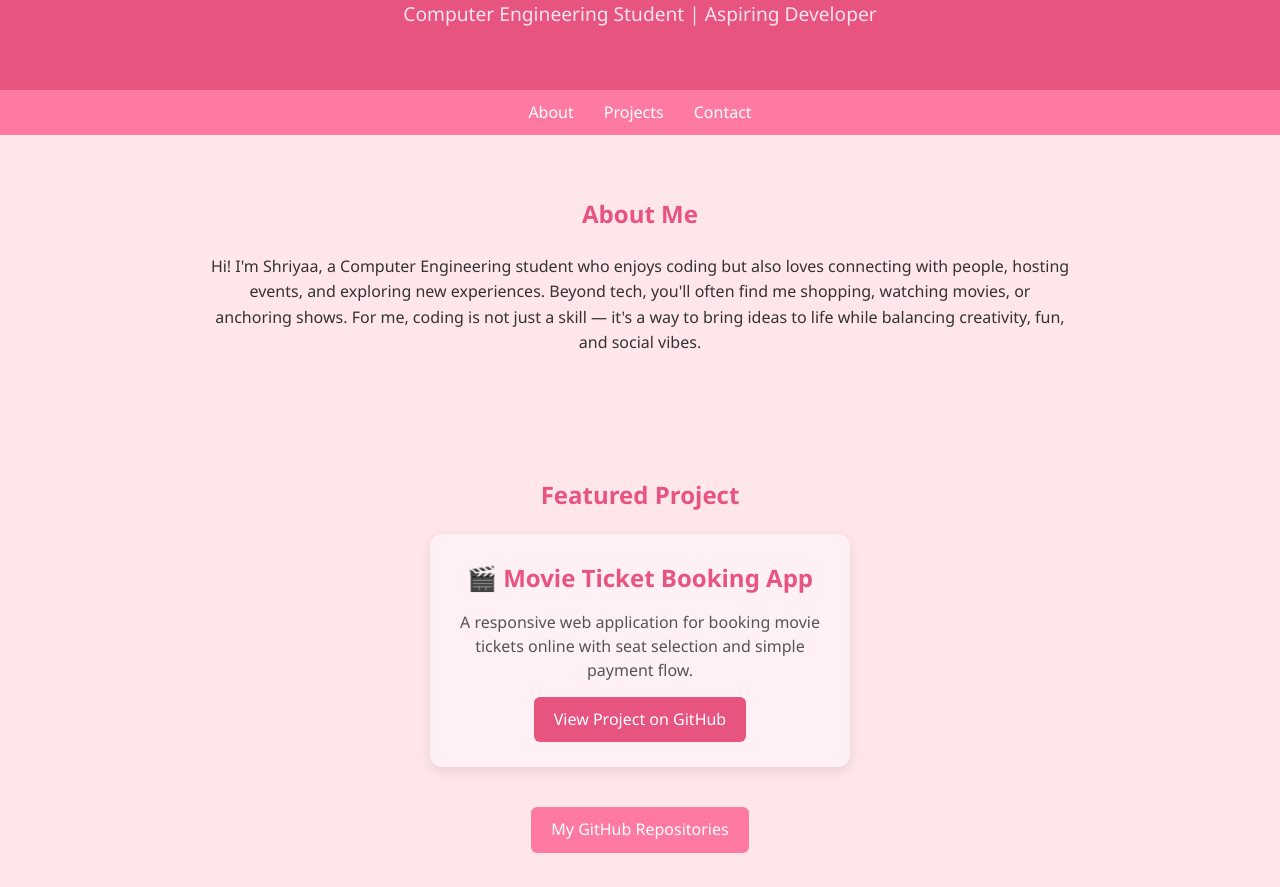
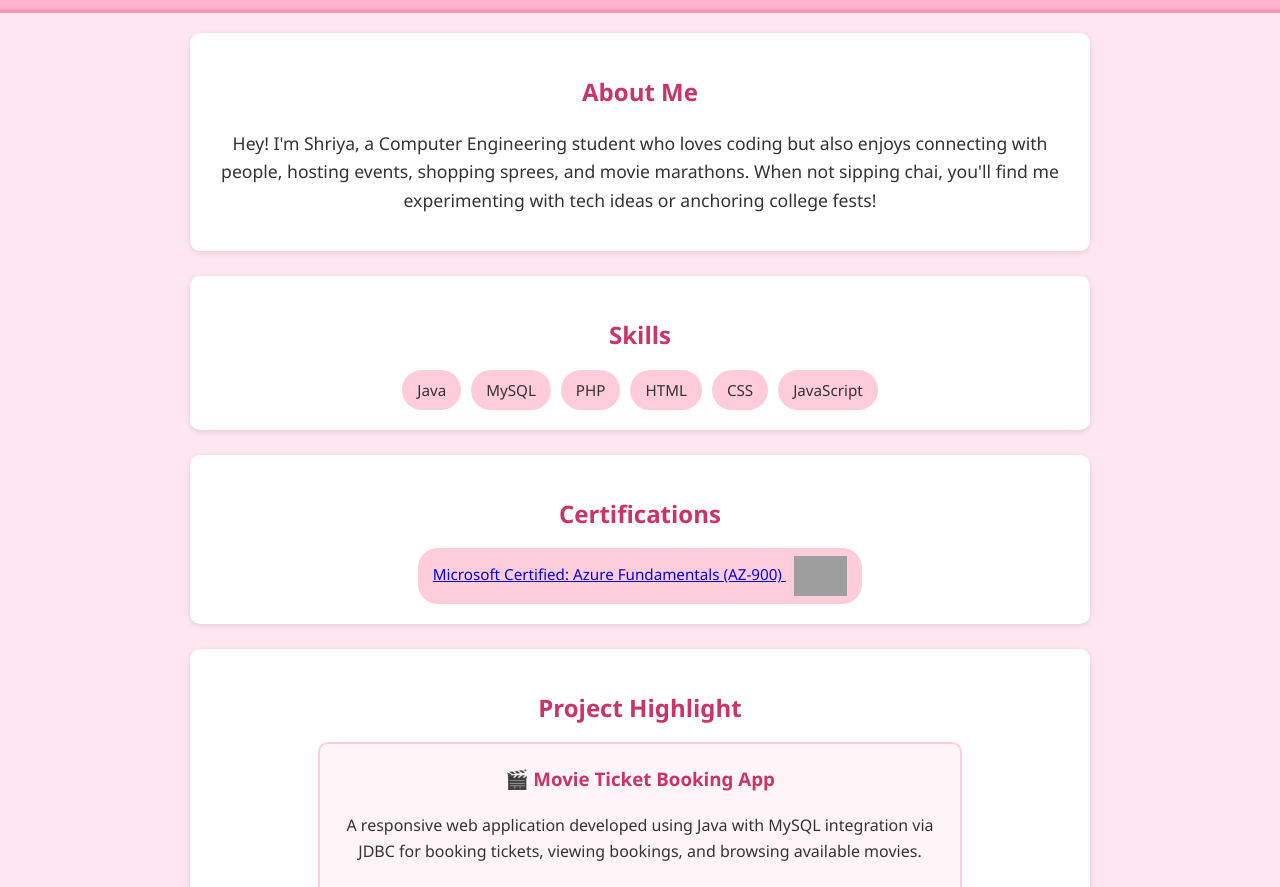
Before and after one commit to ShriyaaaSawant/shriyaaasawant.github.io, a plain HTML site: page index.html in a window 1280 px wide. Shown: the part 135-1022 px from the top of the page. Drawn offline with Linux system fonts and the light colour scheme; grey boxes are pictures that could not be loaded.

Commit message:
index.html

```diff
--- a/index.html
+++ b/index.html
@@ -1,179 +1,217 @@
 <!DOCTYPE html>
 <html lang="en">
 <head>
-  <meta charset="UTF-8" />
-  <meta name="viewport" content="width=device-width, initial-scale=1.0" />
+  <meta charset="UTF-8">
+  <meta name="viewport" content="width=device-width, initial-scale=1.0">
   <title>Shriyaa Sawant | Portfolio</title>
   <style>
-    * {
+    body {
+      font-family: 'Segoe UI', sans-serif;
       margin: 0;
       padding: 0;
-      box-sizing: border-box;
-    }
-    body {
-      font-family: "Segoe UI", sans-serif;
+      background-color: #ffe6f0; /* soft pink */
+      color: #333;
       line-height: 1.6;
-      background: #ffe6eb; /* soft pink background */
-      color: #333;
-    }
-    header {
-      background: #e75480; /* darker pink for header */
-      color: #fff;
-      padding: 60px 20px;
-      text-align: center;
-    }
-    header h1 {
-      font-size: 2.5rem;
-      margin-bottom: 10px;
-    }
-    header p {
-      font-size: 1.2rem;
-      color: #fce4ec;
-    }
-    nav {
-      background: #ff7aa2;
-      display: flex;
-      justify-content: center;
-      padding: 10px 0;
-      position: sticky;
-      top: 0;
-    }
-    nav a {
-      color: #fff;
-      margin: 0 15px;
-      text-decoration: none;
-      font-weight: 500;
-      transition: color 0.3s;
-    }
-    nav a:hover {
-      color: #333;
-    }
-    section {
-      padding: 60px 20px;
-      max-width: 900px;
-      margin: auto;
-      text-align: center;
-    }
-    section h2 {
-      margin-bottom: 20px;
-      color: #e75480;
+      scroll-behavior: smooth;
     }
 
-    /* Project Card Styling */
+    header {
+      text-align: center;
+      padding: 30px 10px;
+      background: #ffb3cc;
+      color: #fff;
+      border-bottom: 4px solid #ff99bb;
+    }
+
+    header h1 {
+      margin: 0;
+      font-size: 2rem;
+    }
+
+    header p {
+      margin: 5px 0 0;
+      font-size: 1.1rem;
+    }
+
+    .container {
+      max-width: 900px;
+      margin: 20px auto;
+      padding: 0 15px;
+    }
+
+    section {
+      margin-bottom: 40px;
+    }
+
+    h2 {
+      text-align: center;
+      margin-bottom: 15px;
+      color: #cc3366;
+    }
+
+    .about, .skills, .certifications, .projects {
+      background: #fff;
+      padding: 20px;
+      border-radius: 10px;
+      box-shadow: 0 2px 6px rgba(0,0,0,0.1);
+      margin-bottom: 25px;
+    }
+
+    .about p {
+      text-align: center;
+      font-size: 1.1rem;
+    }
+
+    .skills-list, .cert-list {
+      display: flex;
+      flex-wrap: wrap;
+      justify-content: center;
+      gap: 10px;
+      margin-top: 10px;
+    }
+
+    .skill-item, .cert-item {
+      background: #ffccd9;
+      padding: 8px 15px;
+      border-radius: 20px;
+      font-size: 0.95rem;
+      transition: transform 0.2s;
+    }
+
+    .skill-item:hover, .cert-item:hover {
+      transform: scale(1.05);
+      background: #ffb3cc;
+    }
+
+    .cert-item img {
+      height: 40px;
+      vertical-align: middle;
+      margin-left: 8px;
+    }
+
     .project-card {
-      background: #fff0f5;
-      padding: 25px;
-      border-radius: 12px;
-      max-width: 420px;
-      margin: 20px auto;
-      box-shadow: 0 4px 12px rgba(0, 0, 0, 0.1);
       text-align: center;
-      transition: transform 0.3s, box-shadow 0.3s;
+      padding: 20px;
+      background: #fff5f8;
+      border: 2px solid #ffccd9;
+      border-radius: 10px;
+      margin: 0 auto;
+      max-width: 600px;
     }
-    .project-card:hover {
-      transform: translateY(-5px);
-      box-shadow: 0 6px 16px rgba(0, 0, 0, 0.15);
+
+    .project-card h3 {
+      margin-top: 0;
+      color: #cc3366;
     }
-    .project-card h3 {
-      margin-bottom: 12px;
-      color: #e75480;
-      font-size: 1.5rem;
-    }
-    .project-card p {
-      font-size: 1rem;
-      margin-bottom: 15px;
-      color: #555;
-      line-height: 1.5;
-    }
+
     .project-card a {
       display: inline-block;
-      padding: 10px 20px;
-      background: #e75480;
+      margin-top: 10px;
+      text-decoration: none;
+      background: #cc3366;
       color: #fff;
-      text-decoration: none;
-      border-radius: 6px;
+      padding: 8px 15px;
+      border-radius: 20px;
       transition: background 0.3s;
     }
+
     .project-card a:hover {
-      background: #d64570;
+      background: #a3294f;
     }
 
-    /* GitHub Button */
     .github-btn {
-      margin-top: 20px;
-      display: inline-block;
+      display: block;
+      text-align: center;
+      margin: 20px auto 0;
+      text-decoration: none;
+      background: #ff6699;
+      color: #fff;
       padding: 10px 20px;
-      background: #ff7aa2;
-      color: #fff;
-      text-decoration: none;
-      border-radius: 6px;
+      border-radius: 25px;
+      font-weight: bold;
       transition: background 0.3s;
+      max-width: 200px;
     }
+
     .github-btn:hover {
-      background: #e75480;
+      background: #e05582;
     }
 
     footer {
       text-align: center;
-      background: #f8d7da;
-      padding: 20px;
+      padding: 15px;
+      font-size: 0.9rem;
+      background: #ffb3cc;
+      color: #fff;
       margin-top: 40px;
-      font-size: 0.9rem;
-      color: #7f8c8d;
     }
-    @media (max-width: 600px) {
-      header h1 {
-        font-size: 1.8rem;
-      }
-      nav a {
-        margin: 0 8px;
-      }
+
+    /* Mobile tweaks */
+    @media(max-width:600px){
+      header h1 { font-size: 1.6rem; }
+      .project-card { padding: 15px; }
     }
   </style>
 </head>
 <body>
   <header>
-    <h1>Shriyaa Sawant</h1>
-    <p>Computer Engineering Student | Aspiring Developer</p>
+    <h1>Shriya Sawant</h1>
+    <p>Computer Engineering Student | Chai Addict ☕ | Anchor & Coder</p>
   </header>
 
-  <nav>
-    <a href="#about">About</a>
-    <a href="#projects">Projects</a>
-    <a href="#contact">Contact</a>
-  </nav>
-
-  <!-- About Me -->
-  <section id="about">
+  <div class="container">
+    <!-- About -->
+    <section class="about">
       <h2>About Me</h2>
       <p>
-      Hi! I'm Shriyaa, a Computer Engineering student who enjoys coding but also loves connecting with people,
-      hosting events, and exploring new experiences. Beyond tech, you'll often find me shopping, watching movies,
-      or anchoring shows. For me, coding is not just a skill — it's a way to bring ideas to life while balancing
-      creativity, fun, and social vibes.
+        Hey! I'm Shriya, a Computer Engineering student who loves coding but also enjoys connecting with people, hosting events, shopping sprees, and movie marathons.
+        When not sipping chai, you'll find me experimenting with tech ideas or anchoring college fests!
       </p>
     </section>
 
-  <!-- Projects Section -->
-  <section id="projects">
-    <h2>Featured Project</h2>
+    <!-- Skills -->
+    <section class="skills">
+      <h2>Skills</h2>
+      <div class="skills-list">
+        <div class="skill-item">Java</div>
+        <div class="skill-item">MySQL</div>
+        <div class="skill-item">PHP</div>
+        <div class="skill-item">HTML</div>
+        <div class="skill-item">CSS</div>
+        <div class="skill-item">JavaScript</div>
+      </div>
+    </section>
+
+    <!-- Certifications -->
+    <section class="certifications">
+      <h2>Certifications</h2>
+      <div class="cert-list">
+        <a class="cert-item" href="https://www.credly.com/badges/d9cf257e-4418-43d7-ae14-be2348eb867a/public_url" target="_blank">
+          Microsoft Certified: Azure Fundamentals (AZ-900)
+          <img src="https://images.credly.com/size/110x110/images/be8fcaeb-c769-4858-b567-ffaaa73ce8cf/image.png" alt="AZ-900 Badge">
+        </a>
+      </div>
+    </section>
+
+    <!-- Project -->
+    <section class="projects">
+      <h2>Project Highlight</h2>
       <div class="project-card">
         <h3>🎬 Movie Ticket Booking App</h3>
-      <p>A responsive web application for booking movie tickets online with seat selection and simple payment flow.</p>
+        <p>
+          A responsive web application developed using Java with MySQL integration via JDBC
+          for booking tickets, viewing bookings, and browsing available movies.
+        </p>
         <a href="https://github.com/shriyaaasawant/movie-ticket-booking" target="_blank">View Project on GitHub</a>
       </div>
-    <a class="github-btn" href="https://github.com/shriyaaasawant" target="_blank">My GitHub Repositories</a>
     </section>
 
-  <!-- Contact Section -->
-  <section id="contact">
-    <h2>Contact</h2>
-    <p>Email: <a href="mailto:shriyasawant.nbnstic.comp@gmail.com">shriyasawant.nbnstic.comp@gmail.com</a></p>
-    <p>LinkedIn: <a href="https://www.linkedin.com/in/shriya-sawant-a04757299/" target="_blank">linkedin.com/in/shriyasawant</a></p>
-  </section>
+    <!-- GitHub Button -->
+    <a class="github-btn" href="https://github.com/shriyaaasawant" target="_blank">My GitHub Repositories</a>
+  </div>
 
   <footer>
-    <p>© 2025 Shriyaa Sawant | Built with HTML, CSS & ❤️</p>
+    Made with HTML,CSS, ❤️ & too many cups of chai☕ by Shriyaa
   </footer>
 </body>
 </html>
```
Lines whose indentation alone changed are shown as unchanged.
